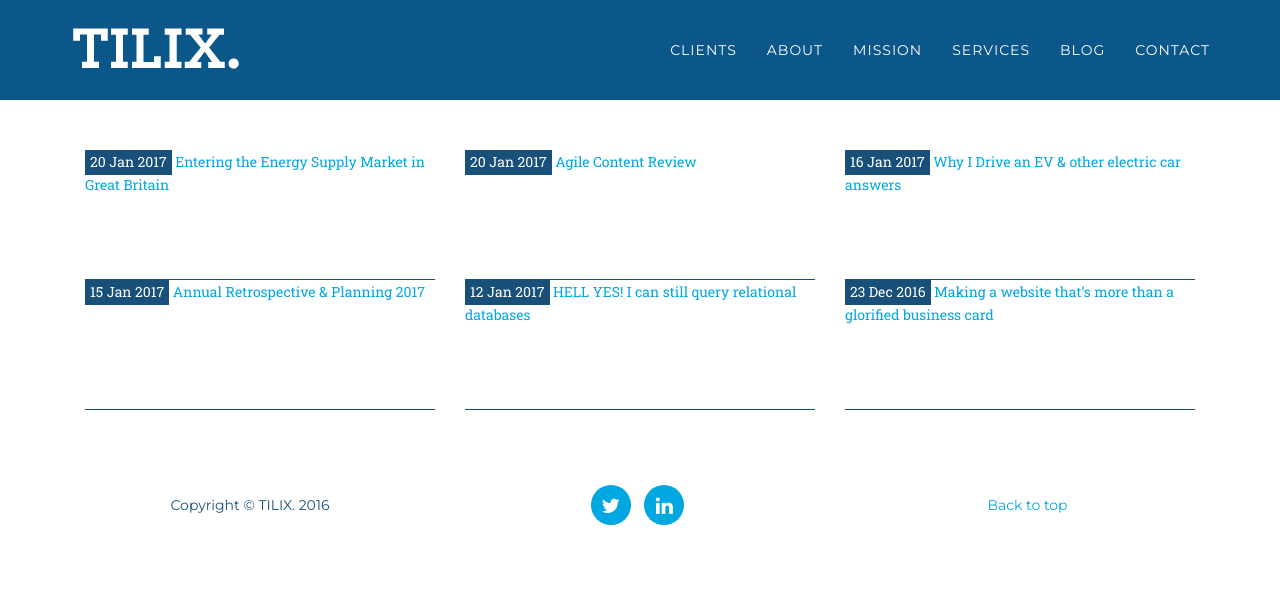
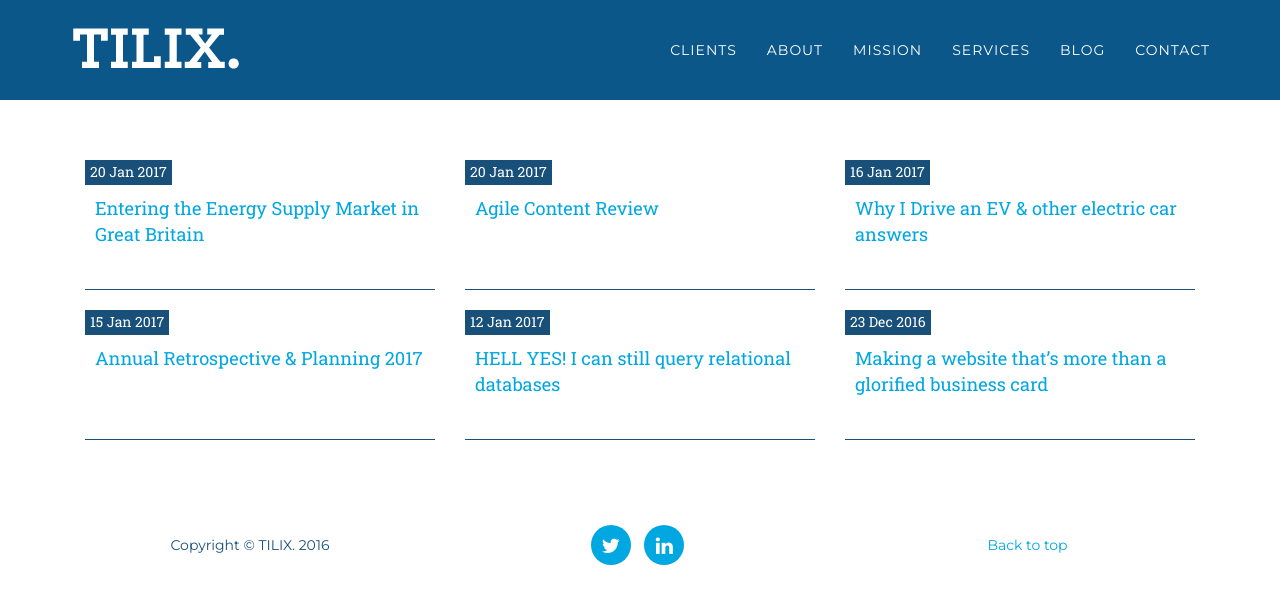
Before and after one commit to milomedia/tilix, a Jekyll site: the page built from blog-grant.html, in a window 1280 px wide. Shown: the top 604 px of the page. Built offline with Jekyll 4.4.1, drawn with Linux system fonts in a browser that asks for light colours; nearby versions of some CDN libraries; a script that is not in the unit is left out.

Commit message:
Update tilix.css

```diff
--- a/css/tilix.css
+++ b/css/tilix.css
@@ -789,6 +789,7 @@ section#contact  h3.section-subheading.text-muted {
 .post-teaser {
 	border-bottom: 1px solid #19507a;
 	min-height: 130px;
+	margin: 10px 0;
 }
 
 .post-teaser span {
@@ -799,7 +800,7 @@ section#contact  h3.section-subheading.text-muted {
     	color: white;
 }
 
-.post-teaser span a {
+.post-teaser  a {
 	font-size: 1.3em;
 	padding: 10px;
 	display: block;
```
